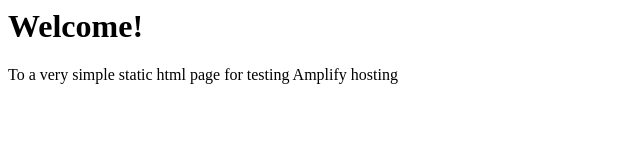
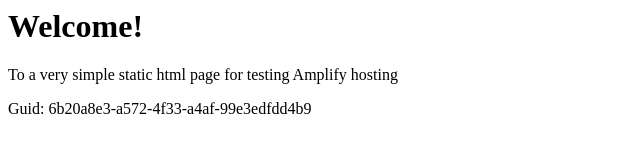
Before and after one commit to aws-aemilia-yul/Github-PR-Commit-Integration-Test-DoNotTouch-GitHubAutoBuildCanaryTest-v1-preprod-ca-central-1, a website: page src/index.html in a window 1280 px wide. Shown: the whole page, without its empty margins (0-640 px from the left). Drawn offline with Linux system fonts and the light colour scheme.

Commit message:
commit from integ tests

```diff
--- a/src/index.html
+++ b/src/index.html
@@ -1,3 +1,5 @@
+
+
 <html lang="en">
 
 <head>
@@ -10,6 +12,6 @@
 <body>
     <h1>Welcome!</h1>
     <p>To a very simple static html page for testing Amplify hosting</p>
-</body>
+    <p>Guid: 6b20a8e3-a572-4f33-a4af-99e3edfdd4b9</p></body>
 
 </html>
```
